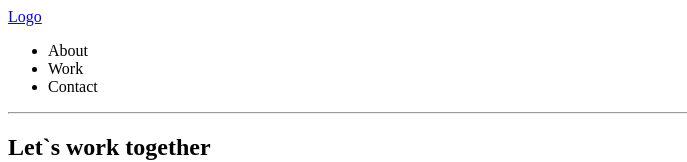
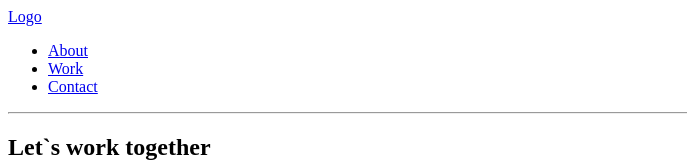
Before and after one commit to jeanSyrota/portfolio, a plain HTML site: page index.html in a window 1280 px wide. Shown: the top 162 px of the page, without its empty margins (0-687 px from the left). Drawn offline with Linux system fonts and the light colour scheme.

Commit message:
linked header nav(About)

```diff
--- a/index.html
+++ b/index.html
@@ -11,9 +11,9 @@
        <nav>
             <a href="index.html">Logo</a>
             <ul>
-                <li>About</li>
-                <li>Work</li>
-                <li>Contact</li>
+                <li><a href="about.html">About</a></li>
+                <li><a href="#">Work</a></li>
+                <li><a href="#">Contact</a></li>
             </ul>
        </nav>
    </header>
@@ -49,7 +49,7 @@
             </ul>
         </section>
 
-        <section>
+        <section >
             <label for="name" type="text">
                 <input id="name" placeholder="Name">
             </label>
```
